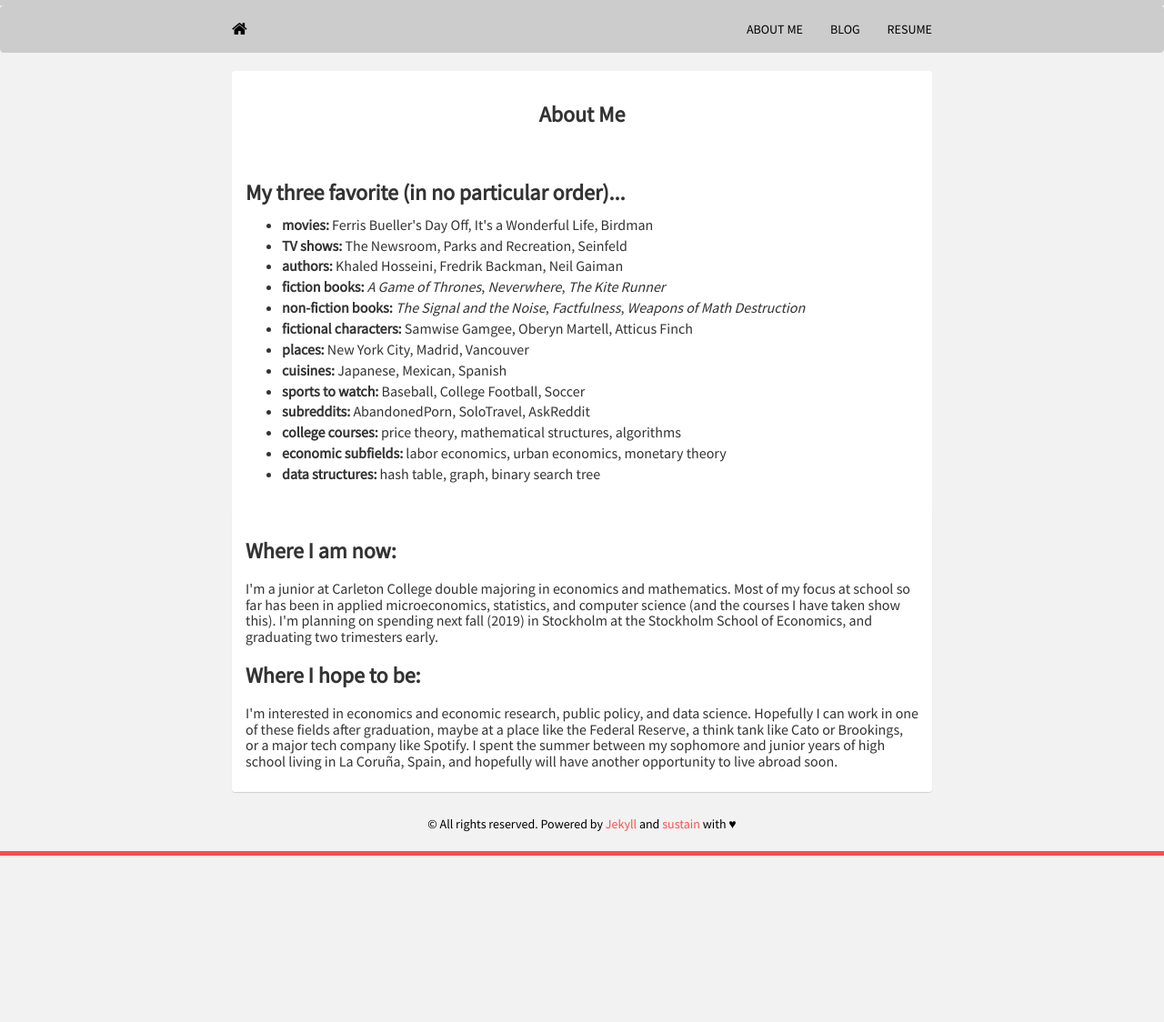
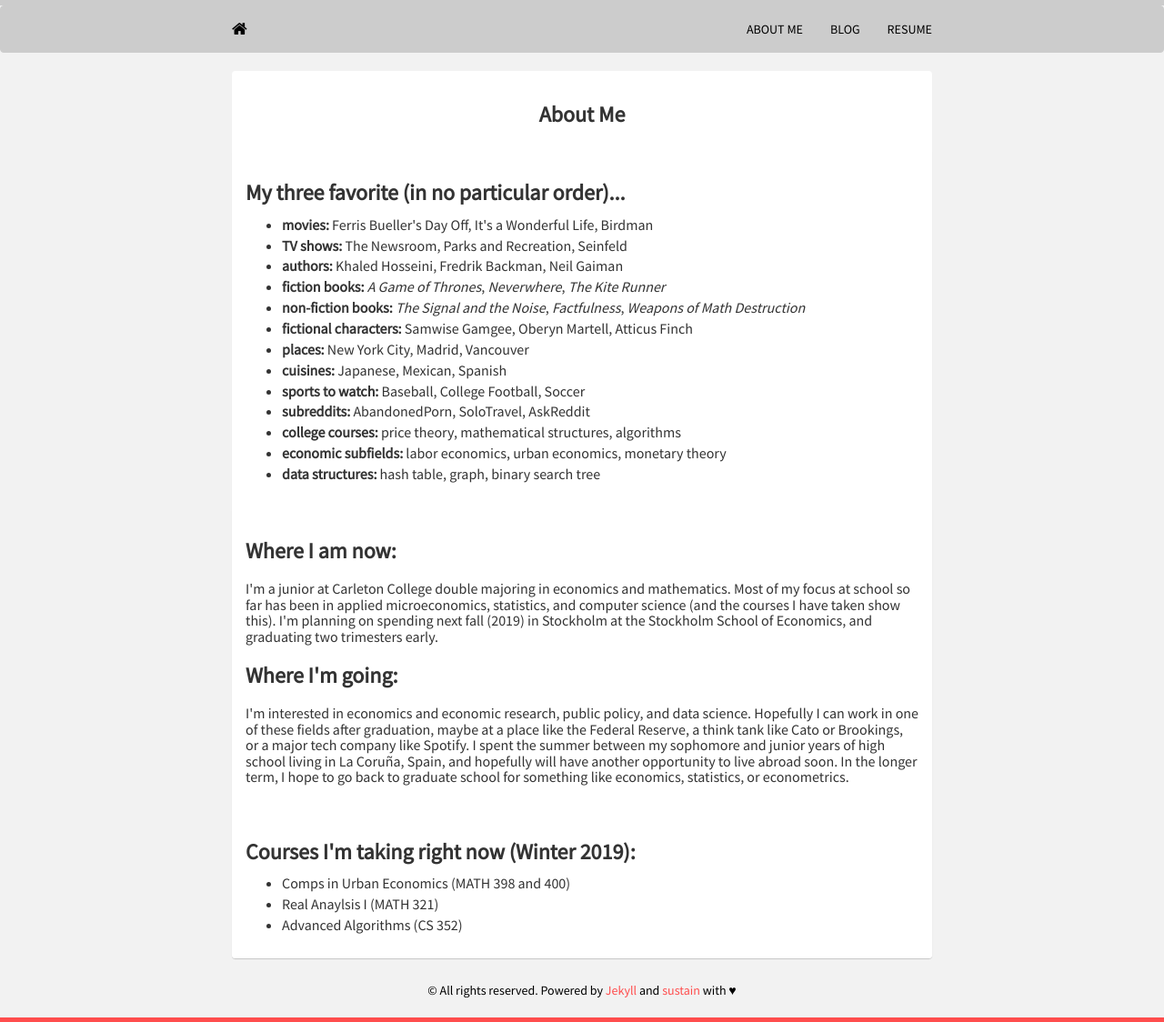
Before and after one commit to mrkaye97/mrkaye97.github.io, a Jekyll site: the page built from about.html, in a window 1280 px wide. Shown: the whole page at 91% size. Built offline with Jekyll 4.4.1, drawn with Linux system fonts in a browser that asks for light colours; nearby versions of some CDN libraries; before the commit the page ends 941 px from its top, so only the background shows below that.

Commit message:
Update about.html

```diff
--- a/about.html
+++ b/about.html
@@ -36,10 +36,20 @@ Title: About Me
 			  <h3><strong>Where I am now:</strong></h3>
 			  <h3 style="font-size:16px">I'm a junior at Carleton College double majoring in economics and mathematics. Most of my focus at school so far has been in applied microeconomics, statistics, and computer science (and the courses I have taken show this). I'm planning on spending next fall (2019) in Stockholm at the Stockholm School of Economics, and graduating two trimesters early.</h3>
 
-			  <h3><strong>Where I hope to be:</strong></h3>
-			  <h3 style="font-size:16px">I'm interested in economics and economic research, public policy, and data science. Hopefully I can work in one of these fields after graduation, maybe at a place like the Federal Reserve, a think tank like Cato or Brookings, or a major tech company like Spotify. I spent the summer between my sophomore and junior years of high school living in La Coruña, Spain, and hopefully will have another opportunity to live abroad soon.</h3>
+			  <h3><strong>Where I'm going:</strong></h3>
+			  <h3 style="font-size:16px">I'm interested in economics and economic research, public policy, and data science. Hopefully I can work in one of these fields after graduation, maybe at a place like the Federal Reserve, a think tank like Cato or Brookings, or a major tech company like Spotify. I spent the summer between my sophomore and junior years of high school living in La Coruña, Spain, and hopefully will have another opportunity to live abroad soon. In the longer term, I hope to go back to graduate school for something like economics, statistics, or econometrics.</h3>
 		  </div>
 
+		  		  <div class="panel panel-default">
+    		<div class="panel-body">
+			  <h3><strong>Courses I'm taking right now (Winter 2019):</strong></h3>
+			  <ul style="list-style-type:disc">
+				  <li style="font-size:16px">Comps in Urban Economics (MATH 398 and 400)</li>
+				  <li style="font-size:16px">Real Anaylsis I (MATH 321)</li>
+				  <li style="font-size:16px">Advanced Algorithms (CS 352)</li>
+				</ul>
+
+		  </div>
 
 
 
```
